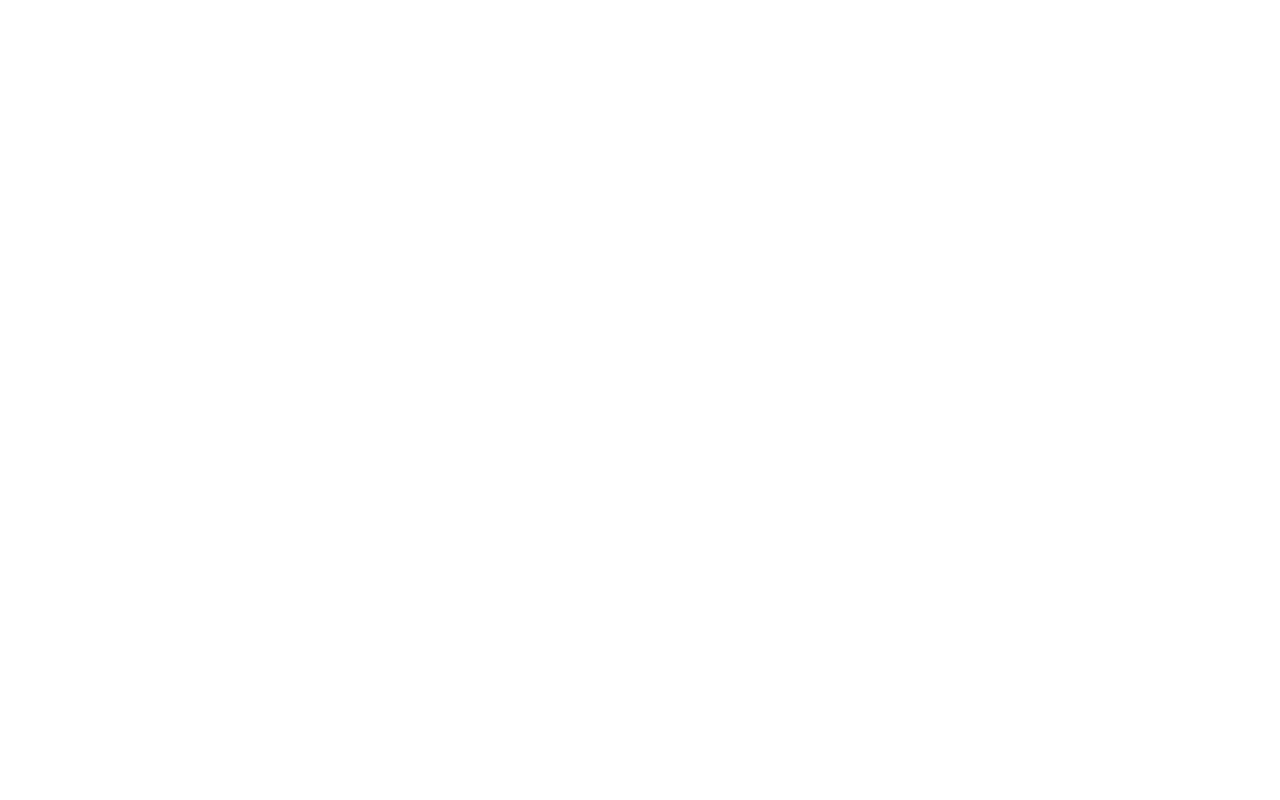
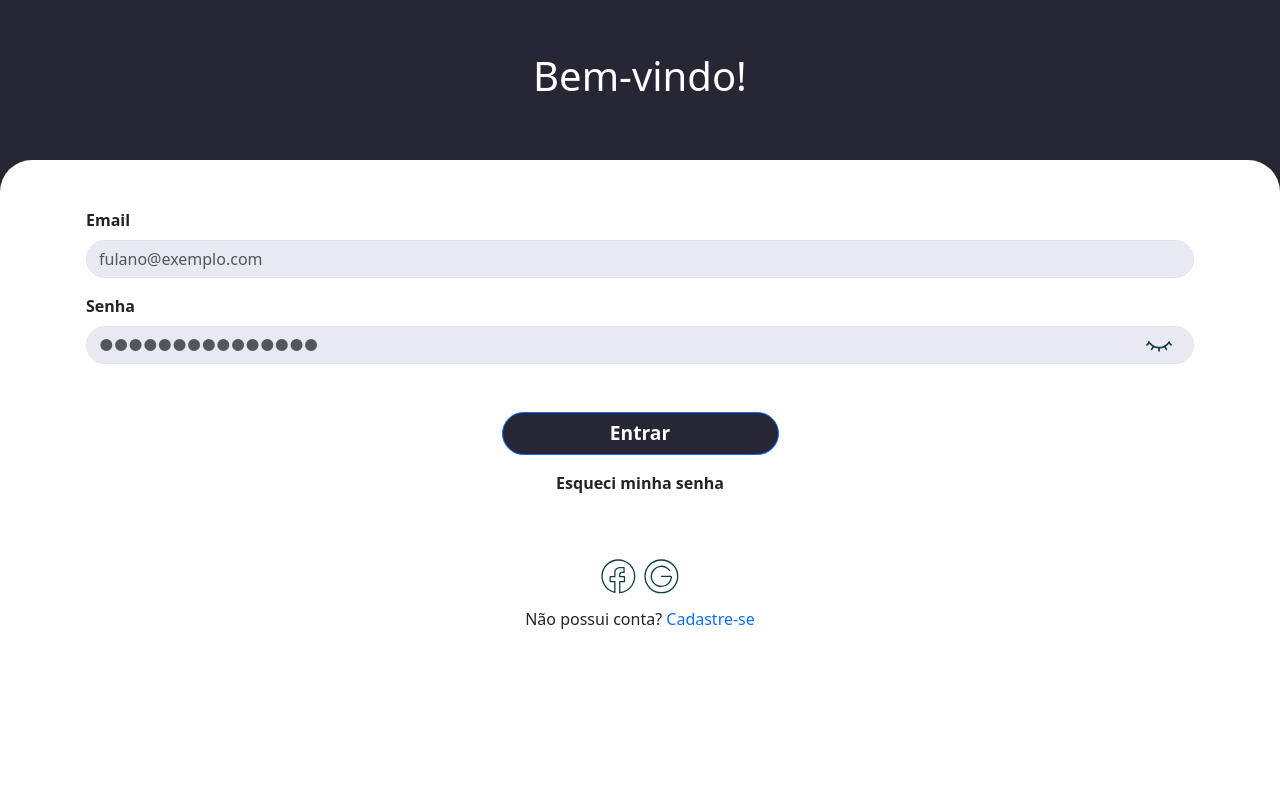
Before and after one commit to onyxie/fintech-fiap, a plain HTML site: page index.html in a window 1280 px wide. Drawn offline with nearby package versions, Linux system fonts and the light colour scheme.

Commit message:
feat: add layouts for login page

```diff
--- a/index.html
+++ b/index.html
@@ -1,15 +1,127 @@
 <!DOCTYPE html>
 <html lang="en">
-<head>
-    <meta charset="UTF-8">
-    <meta name="viewport" content="width=device-width, initial-scale=1.0">
+  <head>
+    <meta charset="UTF-8" />
+    <meta name="viewport" content="width=device-width, initial-scale=1.0" />
     <title>Fintech | Entre na sua conta</title>
 
-    <link href="https://cdn.jsdelivr.net/npm/bootstrap@5.3.3/dist/css/bootstrap.min.css" rel="stylesheet" integrity="sha384-QWTKZyjpPEjISv5WaRU9OFeRpok6YctnYmDr5pNlyT2bRjXh0JMhjY6hW+ALEwIH" crossorigin="anonymous">
+    <link
+      href="https://cdn.jsdelivr.net/npm/bootstrap@5.3.3/dist/css/bootstrap.min.css"
+      rel="stylesheet"
+      integrity="sha384-QWTKZyjpPEjISv5WaRU9OFeRpok6YctnYmDr5pNlyT2bRjXh0JMhjY6hW+ALEwIH"
+      crossorigin="anonymous"
+    />
 
-    <script src="https://cdn.jsdelivr.net/npm/bootstrap@5.3.3/dist/js/bootstrap.bundle.min.js" integrity="sha384-YvpcrYf0tY3lHB60NNkmXc5s9fDVZLESaAA55NDzOxhy9GkcIdslK1eN7N6jIeHz" crossorigin="anonymous"></script>
-</head>
-<body>
-    <main></main>
-</body>
+    <link rel="stylesheet" href="./styles.css" />
+  </head>
+  <body>
+    <main class="d-flex flex-column vh-100">
+      <div
+        class="d-flex justify-content-center align-items-center flex-grow-0 flex-shrink-0"
+        style="height: 20%"
+      >
+        <h1 class="text-white">Bem-vindo!</h1>
+      </div>
+
+      <div
+        class="bg-white flex-grow-1 overflow-auto py-5 rounded-top-5"
+        style="height: 80%"
+      >
+        <div class="container-sm px-3">
+          <div class="mb-3">
+            <label for="formGroupExampleInput" class="form-label fw-semibold">Email</label>
+            <input
+              type="text"
+              class="form-control input-brand"
+              id="formGroupExampleInput"
+              placeholder="fulano@exemplo.com"
+            />
+          </div>
+          <div class="mb-3 position-relative">
+            <label for="formGroupExampleInput2" class="form-label fw-semibold">Senha</label>
+            <input
+              type="text"
+              class="form-control input-brand"
+              id="formGroupExampleInput2"
+              placeholder="&#9679;&#9679;&#9679;&#9679;&#9679;&#9679;&#9679;&#9679;&#9679;&#9679;&#9679;&#9679;&#9679;&#9679;&#9679;"
+            />
+
+            <div class="position-absolute" style="top: 55%; right: 2%;">
+              <svg
+                width="26"
+                height="11"
+                viewBox="0 0 26 11"
+                fill="none"
+                xmlns="http://www.w3.org/2000/svg"
+              >
+                <path
+                  d="M2.81442 1C8.31712 8.32781 17.113 8.55139 22.815 1.66714C22.9933 1.45438 23.1646 1.2308 23.3394 1M13.0752 6.66895V10M18.6303 5.20123L20.4447 8.42157M22.8115 1.66715L25.1364 3.83447M7.50955 5.20123L5.69512 8.42157M3.32484 1.66715L1 3.83447"
+                  stroke="#0E3E3E"
+                  stroke-width="1.63636"
+                  stroke-linecap="round"
+                  stroke-linejoin="round"
+                />
+              </svg>
+            </div>
+          </div>
+
+          <div
+            class="mt-5 w-100 d-flex flex-column gap-3 justify-content-center align-items-center"
+          >
+            <button type="button" class="btn-brand btn btn-primary w-25">
+              Entrar
+            </button>
+            <p class="fw-bold">Esqueci minha senha</p>
+          </div>
+
+          <div
+            class="mt-5 w-100 d-flex flex-column gap-3 justify-content-center align-items-center"
+          >
+            <div class="d-flex align-items-center justify-content-center gap-2">
+              <svg
+                width="35"
+                height="35"
+                viewBox="0 0 35 35"
+                fill="none"
+                xmlns="http://www.w3.org/2000/svg"
+              >
+                <path
+                  d="M29.3981 28.42C32.1719 25.4018 33.7108 21.4519 33.7103 17.3527C33.7103 15.2048 33.2872 13.0779 32.4651 11.0936C31.643 9.10928 30.438 7.30635 28.9189 5.7878C27.3999 4.26925 25.5966 3.06482 23.612 2.24332C21.6274 1.42182 19.5005 0.999334 17.3527 1C13.0157 1 8.8563 2.72286 5.78958 5.78958C2.72286 8.85631 1 13.0157 1 17.3527C1.00026 21.0809 2.27434 24.6971 4.61134 27.602C6.94833 30.5068 10.208 32.5259 13.8496 33.3246V22.5616H9.15848V17.6776H13.8546V13.4384C13.8546 12.1444 14.3688 10.9035 15.2837 9.98849C16.1987 9.07352 17.4395 8.5595 18.7334 8.5595H23.0488V13.4435H20.6576C20.1473 13.4435 19.658 13.6462 19.2971 14.007C18.9363 14.3679 18.7334 14.8573 18.7334 15.3676V17.6776H23.4144V22.5616H18.7334V33.6495C22.8181 33.3046 26.6244 31.4382 29.3981 28.42Z"
+                  stroke="#0E3E3E"
+                  stroke-width="1.3"
+                  stroke-linecap="round"
+                  stroke-linejoin="round"
+                />
+              </svg>
+
+              <svg
+                width="35"
+                height="35"
+                viewBox="0 0 35 35"
+                fill="none"
+                xmlns="http://www.w3.org/2000/svg"
+              >
+                <path
+                  d="M25.4603 11.3366C24.4256 9.946 23.0502 8.84552 21.4665 8.14124C19.8827 7.43695 18.1442 7.15261 16.4186 7.31565C14.1156 7.53784 11.9581 8.54222 10.3055 10.1615C8.65292 11.7809 7.60491 13.9174 7.33597 16.2154C7.1743 17.6291 7.31314 19.0609 7.74351 20.4171C8.17387 21.7733 8.88607 23.0233 9.83326 24.085C10.7805 25.1468 11.9414 25.9964 13.2398 26.5782C14.5383 27.1599 15.9449 27.4607 17.3678 27.4608C19.9056 27.46 22.3503 26.5036 24.2149 24.782C26.0795 23.0604 27.2275 20.6998 27.4303 18.1701C27.4373 18.0676 27.423 17.9649 27.3887 17.8681C27.3544 17.7713 27.3007 17.6826 27.2308 17.6075C27.1609 17.5323 27.0762 17.4723 26.9822 17.4311C26.8881 17.3899 26.7866 17.3684 26.6839 17.3679H17.4694M33.7053 17.3527C33.7053 26.384 26.384 33.7053 17.3527 33.7053C8.32134 33.7053 1 26.384 1 17.3527C1 8.32134 8.32134 1 17.3527 1C26.384 1 33.7053 8.32134 33.7053 17.3527Z"
+                  stroke="#0E3E3E"
+                  stroke-width="1.3"
+                  stroke-linecap="round"
+                  stroke-linejoin="round"
+                />
+              </svg>
+            </div>
+            <h1 class="fs-6 fw-normal">
+              Não possui conta?<span class="text-primary"> Cadastre-se</span>
+            </h1>
+          </div>
+        </div>
+      </div>
+    </main>
+
+    <script
+      src="https://cdn.jsdelivr.net/npm/bootstrap@5.3.3/dist/js/bootstrap.bundle.min.js"
+      integrity="sha384-YvpcrYf0tY3lHB60NNkmXc5s9fDVZLESaAA55NDzOxhy9GkcIdslK1eN7N6jIeHz"
+      crossorigin="anonymous"
+    ></script>
+  </body>
 </html>
--- a/styles.css
+++ b/styles.css
@@ -0,0 +1,21 @@
+body {
+  background-color: #272635;
+  height: 100%;
+}
+
+.btn-brand {
+  background-color: #272635;
+  border-radius: 25px;
+  font-size: larger;
+  font-weight: 600;
+}
+
+.input-brand {
+  border-radius: 25px;
+  background-color: #e8e9f3;
+}
+
+.input-brand:focus {
+  border-radius: 25px;
+  background-color: #e8e9f3;
+}
```
